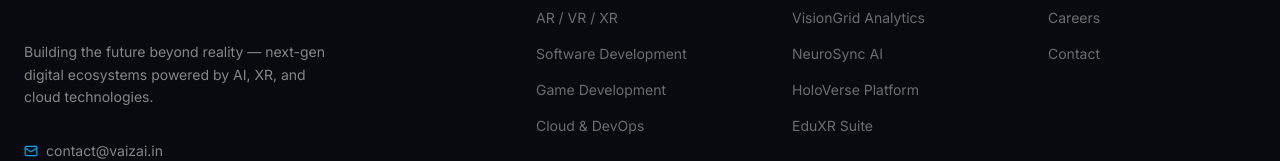
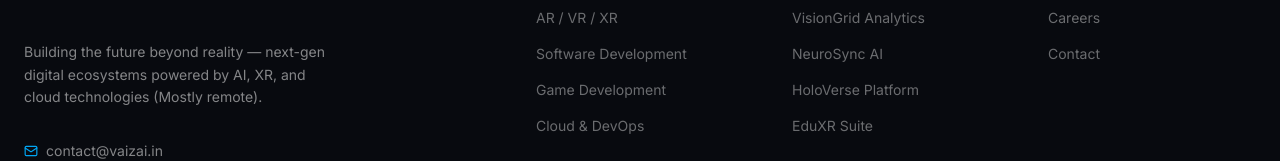
Before and after one commit to JayasudhanS/Vaizai-Website, a Next.js app: page / in a window 1280 px wide. Shown: the part 2890-3051 px from the top of the page. Built offline with nearby package versions, Linux system fonts and the light colour scheme.

Commit message:
Update footer text to include remote work mention

```diff
--- a/components/Footer.tsx
+++ b/components/Footer.tsx
@@ -48,7 +48,7 @@ export default function Footer() {
                             />
                         </Link>
                         <p className="text-white/50 text-sm leading-relaxed max-w-xs mb-8">
-                            Building the future beyond reality — next-gen digital ecosystems powered by AI, XR, and cloud technologies.
+                            Building the future beyond reality — next-gen digital ecosystems powered by AI, XR, and cloud technologies (Mostly remote).
                         </p>
                         <div className="flex flex-col gap-3 text-sm text-white/50">
                             <a href="mailto:contact@vaizai.in" className="flex items-center gap-2 hover:text-sky-400 transition-colors group">
```
